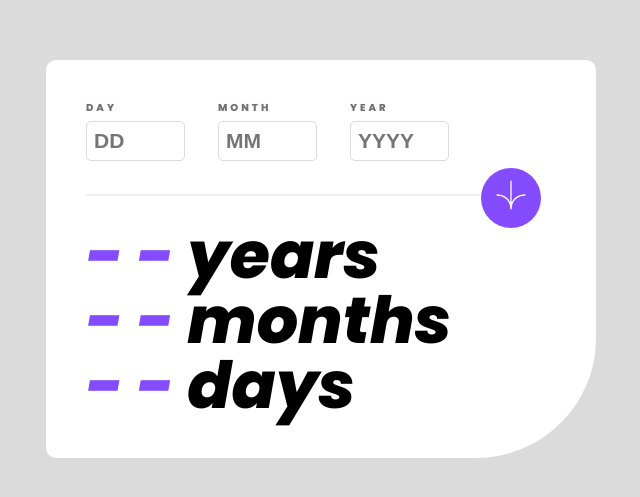
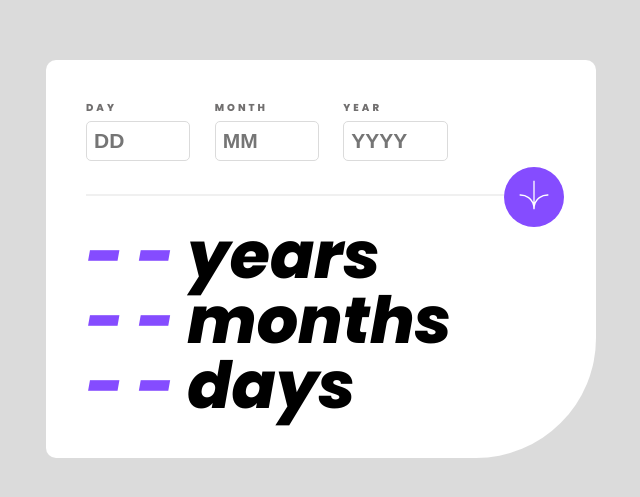
Before and after one commit to jackp4e5/age-calculator, a website: page index.html in a window 1280 px wide. Shown: the part 141-638 px from the top of the page, without its empty margins (319-959 px from the left). Drawn offline with Linux system fonts and the light colour scheme.

Commit message:
button bug fixed

```diff
--- a/index.css
+++ b/index.css
@@ -16,15 +16,9 @@
   box-sizing: border-box;
 }
 hr {
-  margin: calc(3% + 13px) 0;
-  width: 100%;
   border: 1px solid var(--Off-white);
 }
-@media (min-width: 768px) {
-  hr {
-    width: 92%;
-  }
-}
+
 body {
   font-family: var(--text-font);
   font-weight: 800;
@@ -45,24 +39,29 @@ body {
   border-radius: 10px;
   border-bottom-right-radius: 120px;
   width: 90%;
+  max-width: 550px;
   padding-block: 40px;
   padding-inline: 40px;
   background-color: var(--White);
 }
-@media (min-width: 768px) {
-  .container {
-    width: 550px;
-  }
+
+.form {
+  width: 100%;
 }
-.form {
+
+.grapper__inputs {
+  width: 100%;
   display: flex;
   gap: 10px;
-  position: relative;
   margin-bottom: 50px;
 }
+.grapper__arrow {
+  margin: calc(3% + 13px) 0;
+  width: 100%;
+  position: relative;
+}
 @media (min-width: 768px) {
-  .form {
-    gap: 20px;
+  .grapper__inputs {
     width: 80%;
     margin-bottom: 6%;
   }
@@ -112,7 +111,7 @@ label {
   border-radius: 50%;
   position: absolute;
   left: 40%;
-  top: 130%;
+  top: -27px;
   border: none;
   font-size: 20px;
   background-color: var(--purple);
@@ -120,15 +119,10 @@ label {
   cursor: pointer;
   transition: background-color 0.5s ease-in-out;
 }
+
 @media (min-width: 768px) {
   .form_button {
-    left: 50%;
-    top: calc(83% + 13px);
-  }
-}
-@media (min-width: 768px) {
-  .form_button {
-    left: 105%;
+    left: 89%;
   }
 }
 .form_button:hover {
--- a/index.html
+++ b/index.html
@@ -22,22 +22,42 @@
   <body>
     <div class="container">
       <form class="form">
+        <div class="grapper__inputs">
           <div class="form-content">
             <label class="form_label" for="day">day</label>
-          <input class="form_input" type="text" id="day" name="day" placeholder="DD" />
+            <input
+              class="form_input"
+              type="text"
+              id="day"
+              name="day"
+              placeholder="DD"
+            />
             <p class="text_error"></p>
           </div>
           <div class="form-content">
             <label class="form_label" for="month">month</label>
-          <input class="form_input" type="text" id="month" name="month" placeholder="MM" />
+            <input
+              class="form_input"
+              type="text"
+              id="month"
+              name="month"
+              placeholder="MM"
+            />
             <p class="text_error"></p>
           </div>
           <div class="form-content">
             <label class="form_label" for="year">year</label>
-          <input class="form_input" type="text" id="year" name="year" placeholder="YYYY"/>
+            <input
+              class="form_input"
+              type="text"
+              id="year"
+              name="year"
+              placeholder="YYYY"
+            />
             <p class="text_error"></p>
           </div>
-
+        </div>
+        <div class="grapper__arrow">
           <button class="form_button" type="submit">
             <img
               class="icon-arrow"
@@ -45,9 +65,10 @@
               alt="icon-arrow"
             />
           </button>
+          <hr />
+        </div>
       </form>
 
-      <hr />
       <div class="resultado">
         <p class="resultado_p"><span id="resultado_year">- -</span> Years</p>
         <p class="resultado_p"><span id="resultado_month">- -</span> Months</p>
```
Lines whose indentation alone changed are shown as unchanged.
